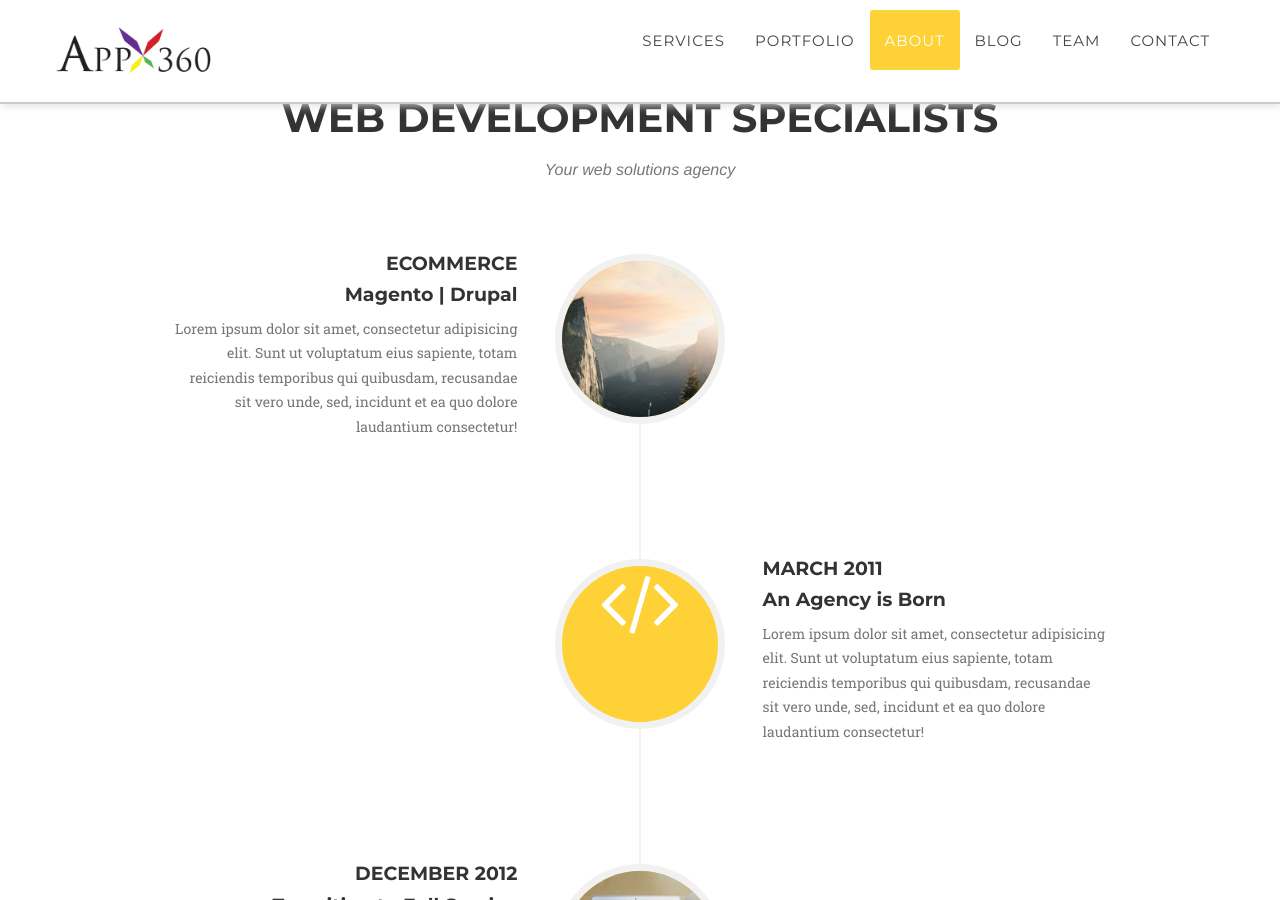
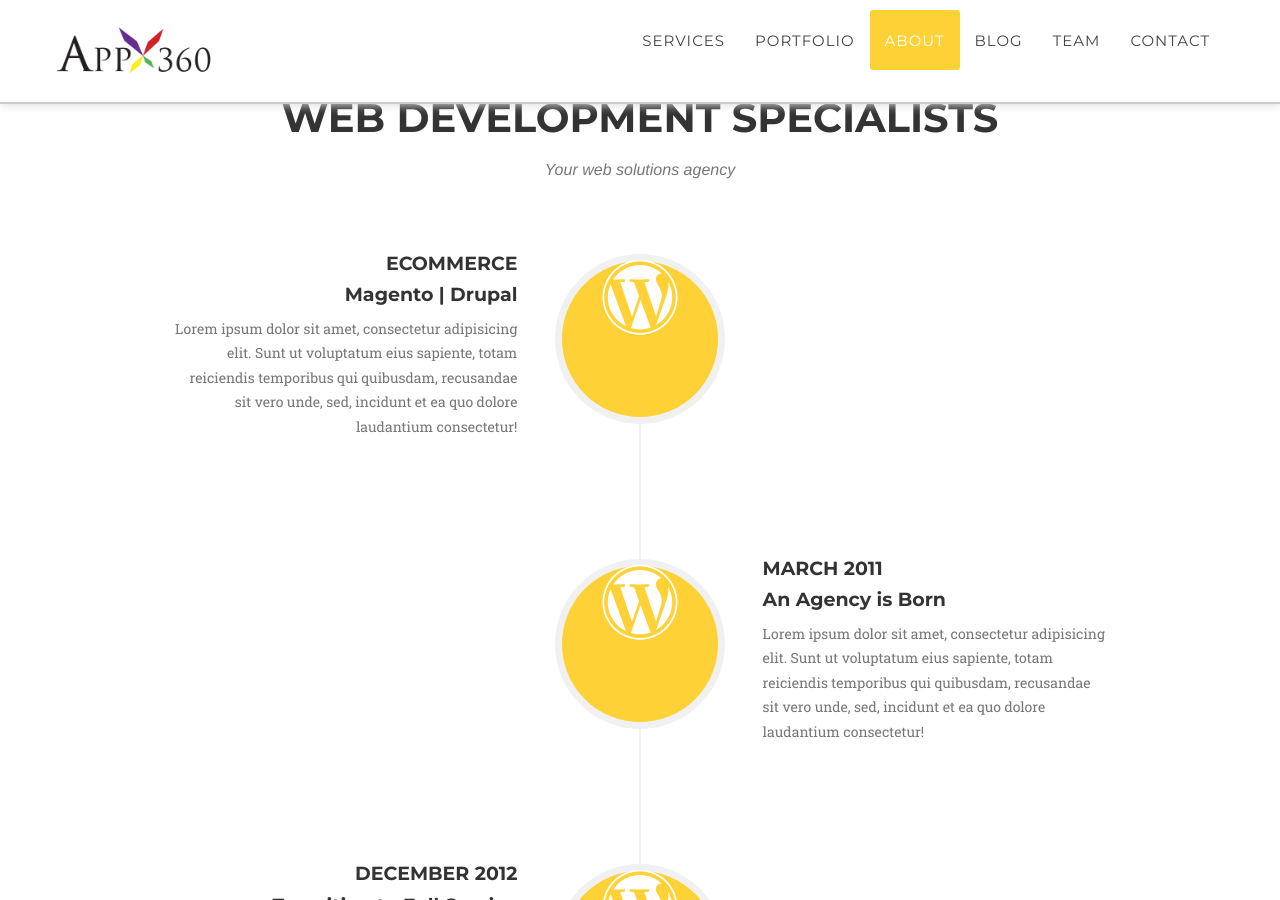
Before and after one commit to newmedia77/newmediasite, a Jekyll site: the page built from index.html, in a window 1280 px wide and 900 px high, scrolled down 2462 px. Built offline with Jekyll 4.4.1, drawn with Linux system fonts in a browser that asks for light colours; some web fonts are replaced.

Commit message:
andreas
about

```diff
--- a/_includes/about.html
+++ b/_includes/about.html
@@ -12,7 +12,7 @@
                     <ul class="timeline">
                         <li>
                             <div class="timeline-image">
-                                <img class="img-circle img-responsive" src="img/about/1.jpg" alt="">
+                                <i class="fa fa-wordpress fa-5x"></i>
                             </div>
                             <div class="timeline-panel">
                                 <div class="timeline-heading">
@@ -26,7 +26,7 @@
                         </li>
                         <li class="timeline-inverted">
                             <div class="timeline-image">
-                                <i class="fa fa-code fa-5x"></i>
+                                <i class="fa fa-wordpress fa-5x"></i>
                             </div>
                             <div class="timeline-panel">
                                 <div class="timeline-heading">
@@ -40,7 +40,7 @@
                         </li>
                         <li>
                             <div class="timeline-image">
-                                <img class="img-circle img-responsive" src="img/about/3.jpg" alt="">
+                                <i class="fa fa-wordpress fa-5x"></i>
                             </div>
                             <div class="timeline-panel">
                                 <div class="timeline-heading">
@@ -54,7 +54,7 @@
                         </li>
                         <li class="timeline-inverted">
                             <div class="timeline-image">
-                                <img class="img-circle img-responsive" src="img/about/4.jpg" alt="">
+                                <i class="fa fa-wordpress fa-5x"></i>
                             </div>
                             <div class="timeline-panel">
                                 <div class="timeline-heading">
```
